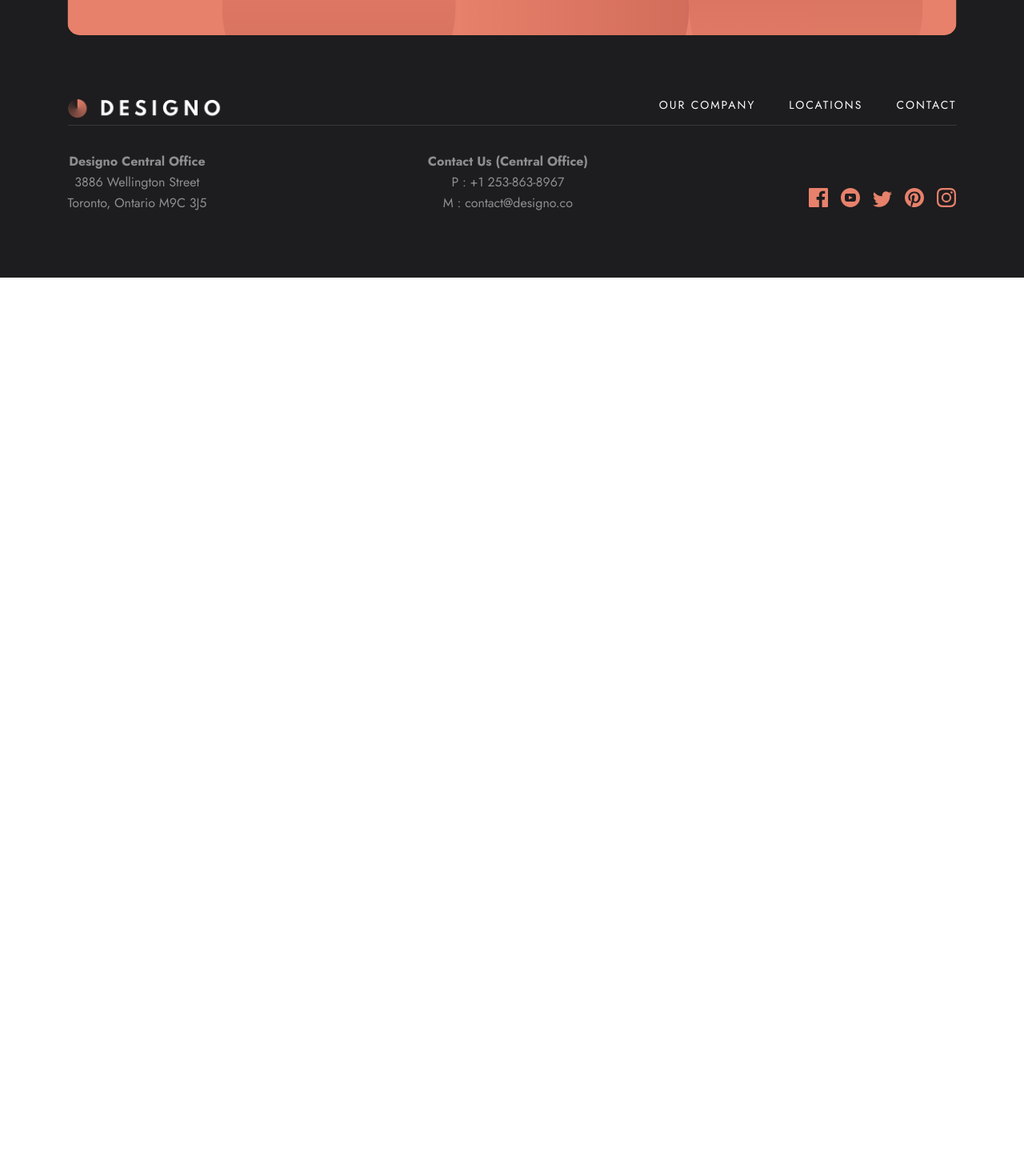
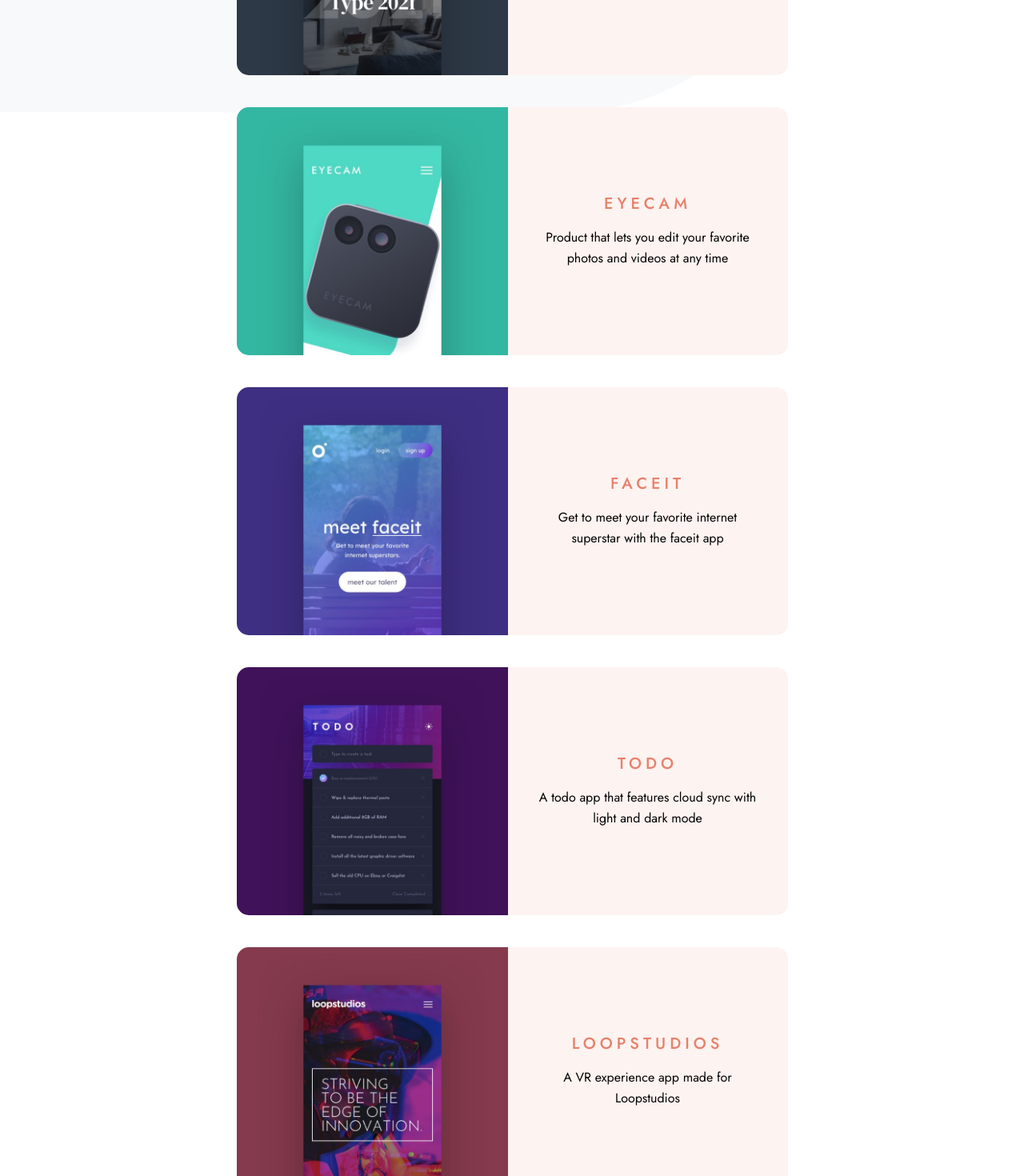
Before and after one commit to dbslapitan/designo, a Next.js app: page /designs/app in a window 1280 px wide. Shown: the part 740-2210 px from the top of the page at 80% size. Before the commit the page ends 1087 px from the top, so only its background shows below. Built offline with nearby package versions, Linux system fonts and the light colour scheme.

Commit message:
finish design of all design pages on all queries

```diff
--- a/src/app/designs/app/page.module.scss
+++ b/src/app/designs/app/page.module.scss
@@ -4,4 +4,34 @@
 .web{
     position: relative;
     padding: 0 0 17.875rem;
+    background-image: url("../../../../public/shared/desktop/bg-pattern-leaf.svg");
+    background-position: 0 7.875rem;
+    background-repeat: no-repeat;
+
+    @include tablet{
+        padding: 0 0 24rem;
+    }
+
+    @include desktop{
+        padding: 0 0 23.75rem;
+    }
+
+    &__cards{
+        width: 87.2%;
+        margin: auto;
+        max-width: 69.4375rem;
+        margin-top: 6rem;
+
+        @include tablet{
+            width: 90%;
+            margin-top: 7rem;
+        }
+
+        @include desktop{
+            margin-top: 10rem;
+            display: flex;
+            flex-wrap: wrap;
+            gap: 1.875rem;
+        }
+    }
 }
--- a/src/app/designs/app/page.tsx
+++ b/src/app/designs/app/page.tsx
@@ -1,6 +1,13 @@
 import CallToAction from "@/ui/call-to-action/call-to-action";
 import styles from "./page.module.scss";
 import TitleSection from "@/ui/title-section/title-section";
+import DesignLinks from "@/ui/design-links/design-links";
+import airFilter from "../../../../public/app-design/desktop/image-airfilter.jpg";
+import eyecam from "../../../../public/app-design/desktop/image-eyecam.jpg";
+import faceit from "../../../../public/app-design/desktop/image-faceit.jpg";
+import loopStudios from "../../../../public/app-design/desktop/image-loopStudios.jpg";
+import todo from "../../../../public/app-design/desktop/image-todo.jpg";
+import Card from "@/ui/card/card";
 
 export default function AppDesigns(){
 
@@ -8,9 +15,43 @@ export default function AppDesigns(){
         title: "App Design",
         description: "Our mobile designs bring intuitive digital solutions to your customers right at their fingertips."
     }
+
+    const content = [{
+            image: airFilter,
+            title: "AIRFILTER",
+            description: "Solving the problem of poor indoor air quality by filtering the air"
+        }, {
+            image: eyecam,
+            title: "EYECAM",
+            description: "Product that lets you edit your favorite photos and videos at any time"
+        }, {
+            image: faceit,
+            title: "FACEIT",
+            description: "Get to meet your favorite internet superstar with the faceit app"
+        }, {
+            image: todo,
+            title: "TODO",
+            description: "A todo app that features cloud sync with light and dark mode"
+        }, {
+            image: loopStudios,
+            title: "LOOPSTUDIOS",
+            description: "A VR experience app made for Loopstudios"
+        }
+    ];
+
     return(
         <main className={`${styles["web"]}`}>
             <TitleSection data={data}/>
+            <ul className={`${styles["web__cards"]}`}>
+                {
+                    content.map(content => {
+                        return(
+                            <Card key={content.title} data={content}/>
+                        );
+                    })
+                }
+            </ul>
+            <DesignLinks current="app" />
             <CallToAction />
         </main>
     );
--- a/src/app/designs/graphic/page.module.scss
+++ b/src/app/designs/graphic/page.module.scss
@@ -4,4 +4,34 @@
 .web{
     position: relative;
     padding: 0 0 17.875rem;
+    background-image: url("../../../../public/shared/desktop/bg-pattern-leaf.svg");
+    background-position: 0 7.875rem;
+    background-repeat: no-repeat;
+
+    @include tablet{
+        padding: 0 0 24rem;
+    }
+
+    @include desktop{
+        padding: 0 0 23.75rem;
+    }
+
+    &__cards{
+        width: 87.2%;
+        margin: auto;
+        max-width: 69.4375rem;
+        margin-top: 6rem;
+
+        @include tablet{
+            width: 90%;
+            margin-top: 7rem;
+        }
+
+        @include desktop{
+            margin-top: 10rem;
+            display: flex;
+            flex-wrap: wrap;
+            gap: 1.875rem;
+        }
+    }
 }
--- a/src/ui/design-links/design-links.module.scss
+++ b/src/ui/design-links/design-links.module.scss
@@ -58,11 +58,10 @@
             }
 
             @include desktop{
-                background-image: linear-gradient(0deg, #00000099, #00000099), url("../../../public/home/desktop/image-web-design-large.jpg");
-                height: 40rem;
+                background-image: linear-gradient(0deg, #00000099, #00000099), url("../../../public/home/desktop/image-web-design-small.jpg");
 
                 &:hover{
-                    background-image: linear-gradient(0deg, #E7816B99, #E7816B99),  url("../../../public/home/desktop/image-web-design-large.jpg");
+                    background-image: linear-gradient(0deg, #E7816B99, #E7816B99),  url("../../../public/home/desktop/image-web-design-small.jpg");
                 }
             }
         }
```
Also changed, not shown: src/app/designs/graphic/page.tsx (+32 -0 lines).
